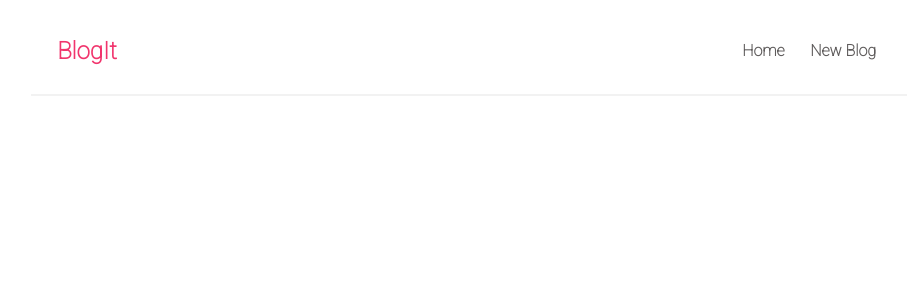
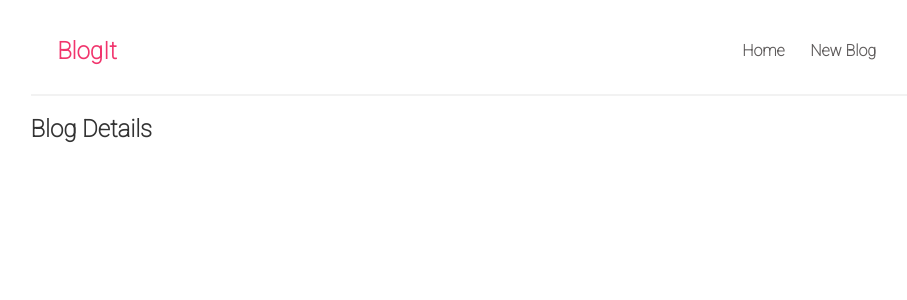
Before and after one commit to AbrahamBisrat/FunBlogging, a React (Create React App) app: page /blogs/1 in a window 1280 px wide. Before the commit this address had no page. Shown: the top 300 px of the page, without its empty margins (167-1074 px from the left). Built offline with nearby package versions, Linux system fonts and the light colour scheme.

Commit message:
Added blog details skeleton and rounting

```diff
--- a/src/App.js
+++ b/src/App.js
@@ -3,6 +3,7 @@ import Navbar from "./Navbar";
 import Home from "./Home";
 import Create from "./Create";
 import "./index.css";
+import BlogDetails from "./BlogDetails";
 
 function App() {
   return (
@@ -12,7 +13,9 @@ function App() {
         <div className="content">
           <Routes>
             <Route exact path="/" element={<Home />}></Route>
+            <Route exact path="/blogs" element={<Home />}></Route>
             <Route exact path="/create" element={<Create />}></Route>
+            <Route exact path="/blogs/:id" element={<BlogDetails />}></Route>
           </Routes>
         </div>
       </div>
--- /dev/null
+++ b/src/BlogDetails.js
@@ -0,0 +1,9 @@
+const BlogDetails = () => {
+  return (
+    <div className="blog-detail">
+      <h2>Blog Details</h2>
+    </div>
+  );
+};
+
+export default BlogDetails;
--- a/src/useFetch.js
+++ b/src/useFetch.js
@@ -7,7 +7,9 @@ const useFetch = (url) => {
 
   // run this every render of this component
   useEffect(() => {
-    fetch(url)
+    const abortController = new AbortController();
+
+    fetch(url, { signal: abortController.signal })
       .then((res) => {
         if (!res.ok) {
           throw new Error("Couldn't fetch the data for that resource");
@@ -20,9 +22,19 @@ const useFetch = (url) => {
         setError(null);
       })
       .catch((err) => {
-        setError(err.message);
-        setIsPending(false);
+        // { aborted fetch error }
+        if (err.name === "AbortError") {
+          console.log("Fetch Aborted");
+        } else {
+          setError(err.message);
+          setIsPending(false);
+        }
       });
+
+    // clean up effort, Abort Controller
+    // if in the middle of the asnc, user moved to other page,
+    // abort the started fetch.
+    return () => abortController.abort();
   }, [url]); // dependency for the useEffect to trigger can be adde to the array
 
   return { data, isPending, error };
```
